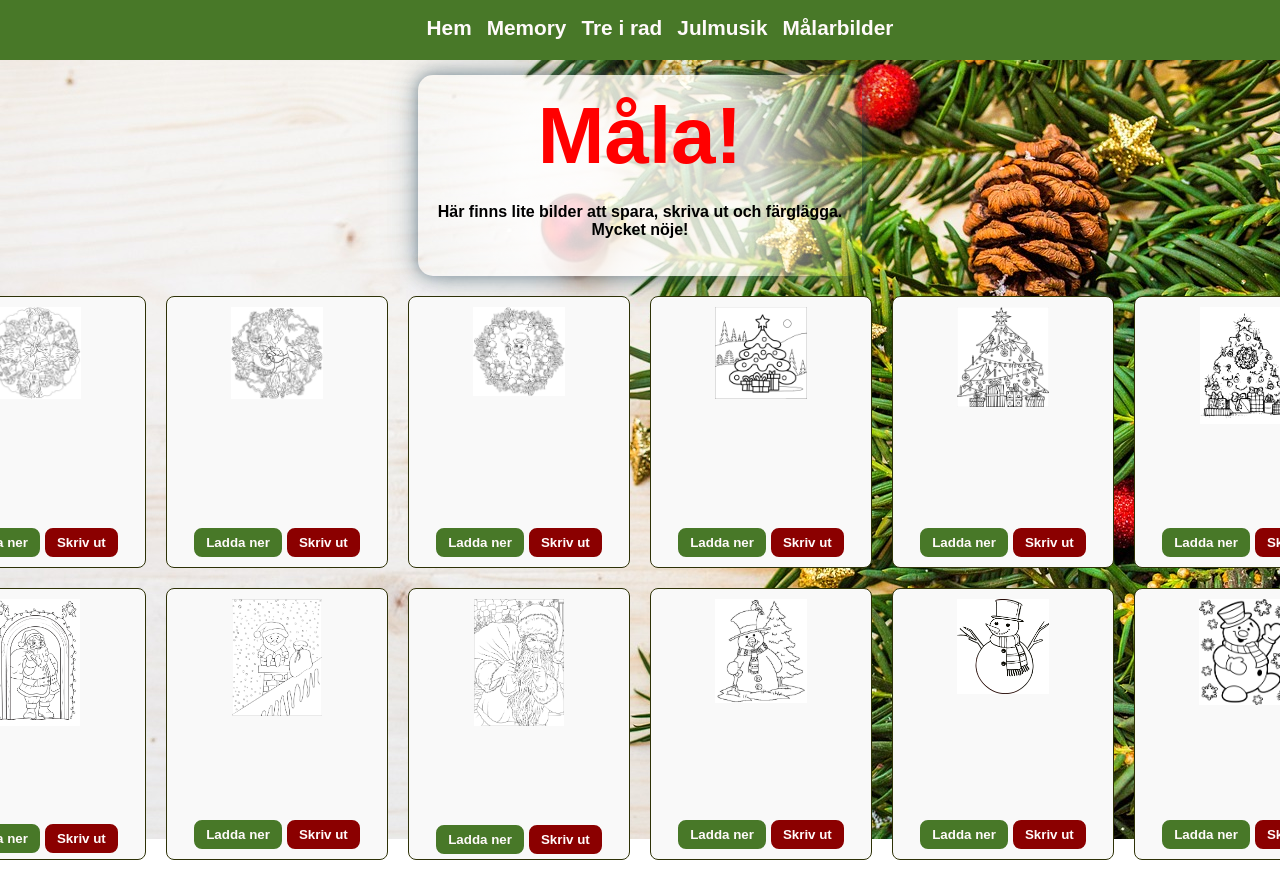
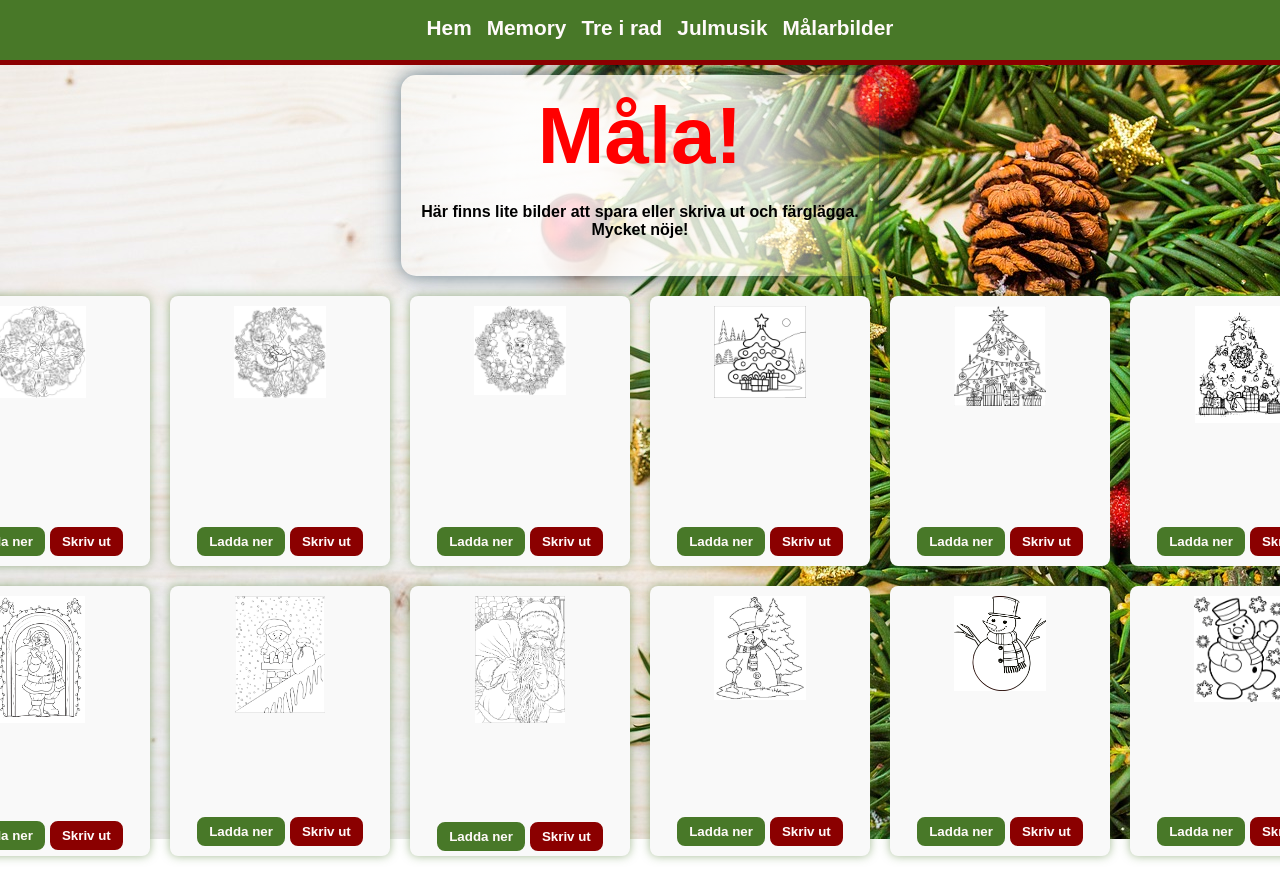
Before and after one commit to annkar73/react-christmas-card, a React (Vite) app: page /coloring in a window 1280 px wide. Shown: the top 880 px of the page. Built offline with nearby package versions, Linux system fonts and the light colour scheme.

Commit message:
styling ColoringPage

```diff
--- a/src/pages/ColoringPage.tsx
+++ b/src/pages/ColoringPage.tsx
@@ -93,7 +93,7 @@ const handlePrint = (fullSize: string) => {
     <div className="coloring-page">
     <div className='heading-container'>
         <h2>Måla!</h2>
-        <h4>Här finns lite bilder att spara, skriva ut och färglägga.
+        <h4>Här finns lite bilder att spara eller skriva ut och färglägga.
           <br />
           Mycket nöje!</h4>
       </div>
--- a/src/styles/App.css
+++ b/src/styles/App.css
@@ -13,6 +13,7 @@ nav {
   height: 60px;
   background-color: rgb(72, 120, 40);
   margin: 0;
+  border-bottom: 5px solid darkred;
   z-index: 1000;
 }
 nav ul {
--- a/src/styles/ColoringPage.css
+++ b/src/styles/ColoringPage.css
@@ -58,10 +58,11 @@ body {
     align-items: center;
     background-color: #f9f9f9;
     padding: 10px;
-    border: 1px solid #2e3207;
     border-radius: 8px;
     height: 250px;
     width: 200px;
+    box-shadow: 0 0 10px rgba(72, 120, 40, 0.5); /* Skugga runt spelet */
+
   }
 
   .thumbnail {
```
